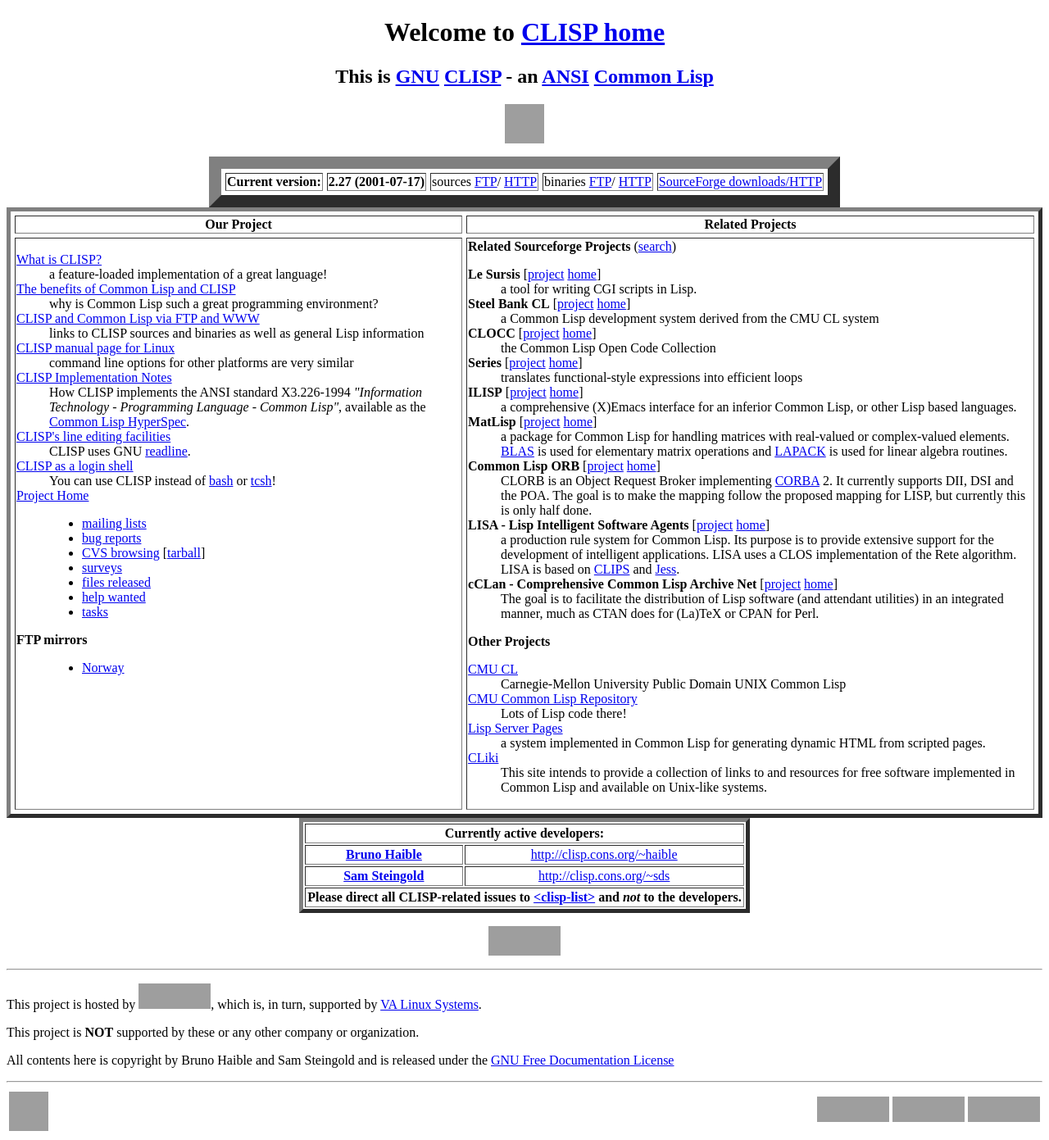
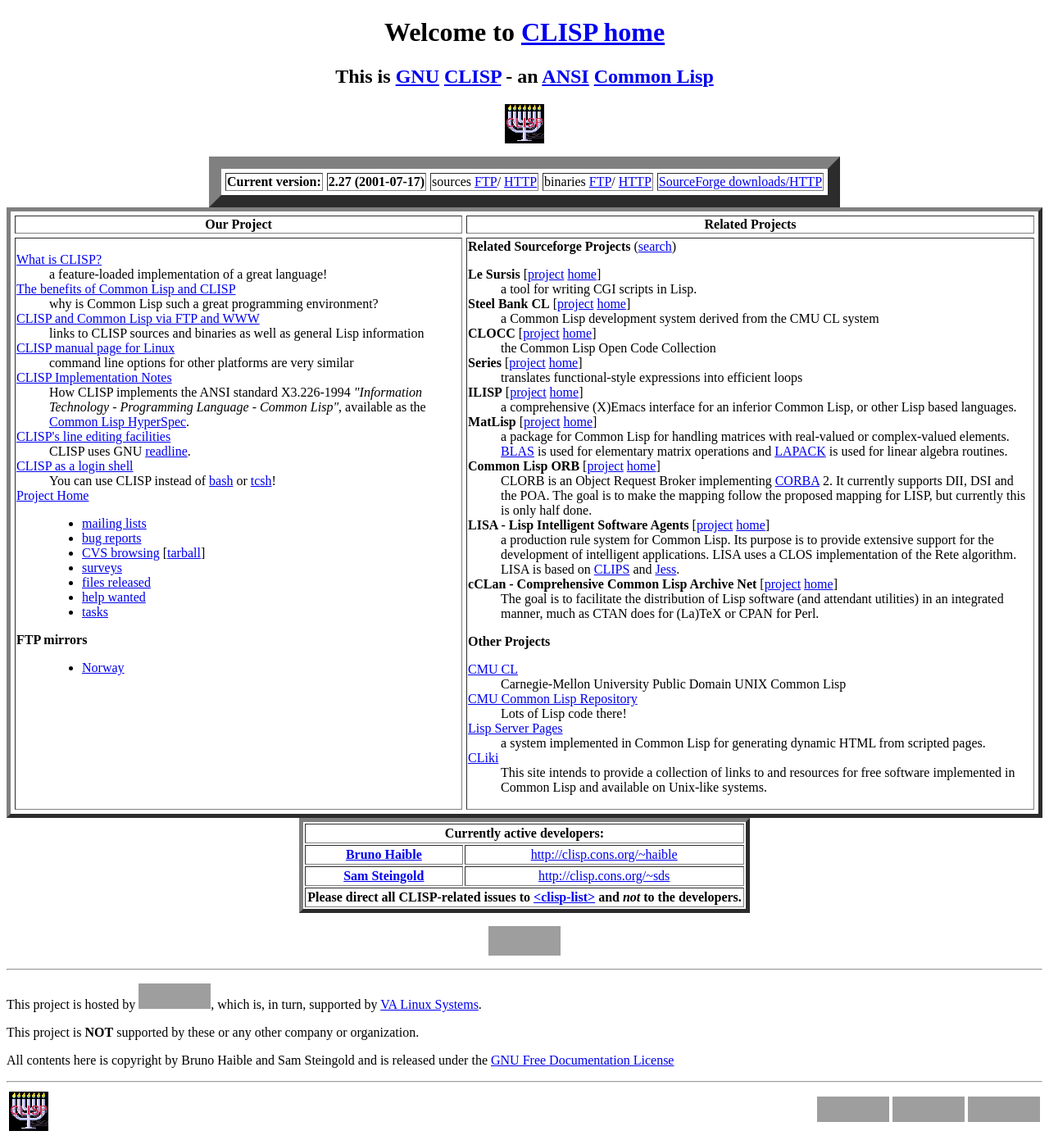
Before and after one commit to gnu-mirror-unofficial/clisp, a PHP site: page / in a window 1280 px wide. Shown: the whole page at 82% size. Run offline with PHP 8.4, Linux system fonts and the light colour scheme; grey boxes are pictures that could not be loaded.

Commit message:
use png, not gif

```diff
--- a/index.php
+++ b/index.php
@@ -27,7 +27,7 @@
   <a href="http://www.lisp.org/">Common Lisp</a></h2>
 
 <p class="center">
-<img src="clisp.gif" width="48" height="48" alt="[CLISP Logo]"/></p>
+<img src="clisp.png" width="48" height="48" alt="[CLISP Logo]"/></p>
 
 <table align="center" cellspacing="5" border="15">
 <tr><th>Current version:</th><th>2.27 (2001-07-17)</th>
@@ -200,7 +200,7 @@ Free Documentation License</a></p>
 
 <hr/>
 <table width="100%"><tr><td align="left">
- <a href="http://clisp.cons.org"><img src="clisp.gif" width="48"
+ <a href="http://clisp.cons.org"><img src="clisp.png" width="48"
     height="48" alt="[CLISP home]"/></a></td>
  <td align="right"><a href="http://validator.w3.org/check/referer"><img
      src="http://www.w3.org/Icons/valid-xhtml10"
```
